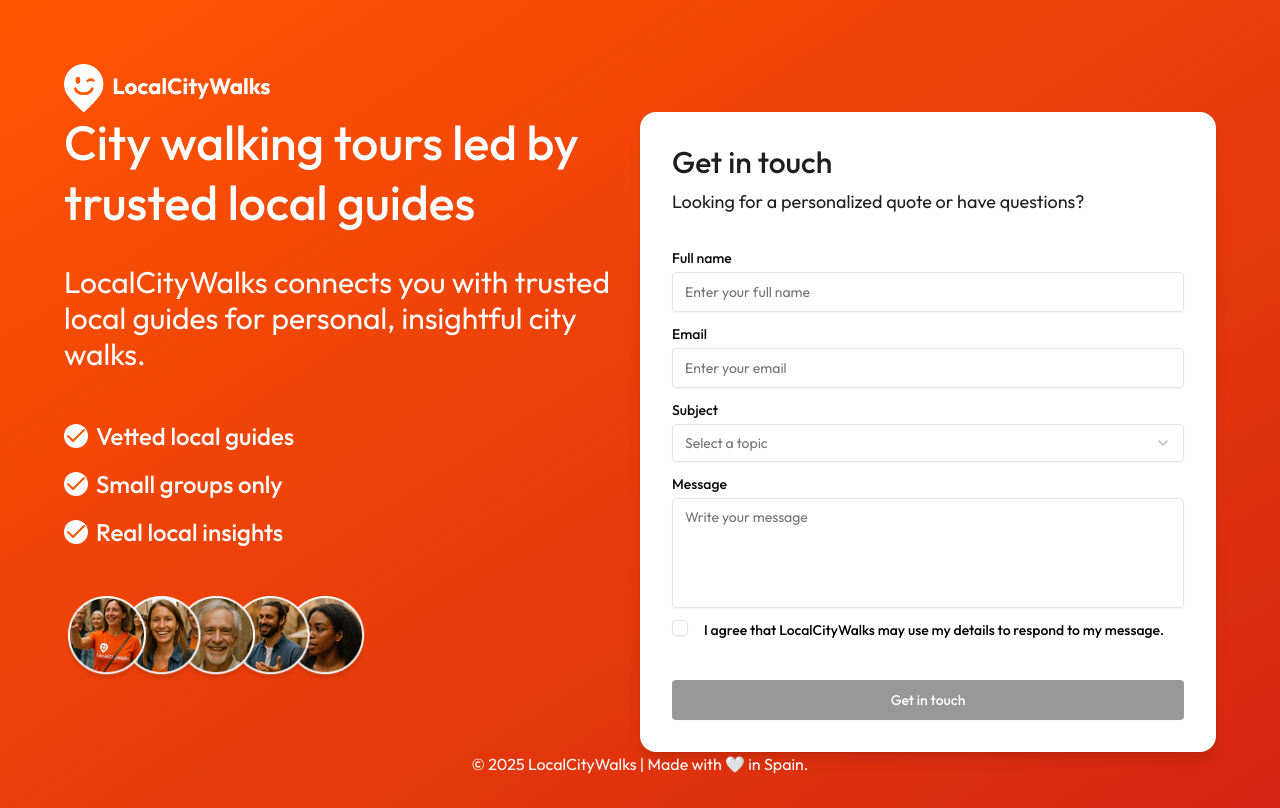
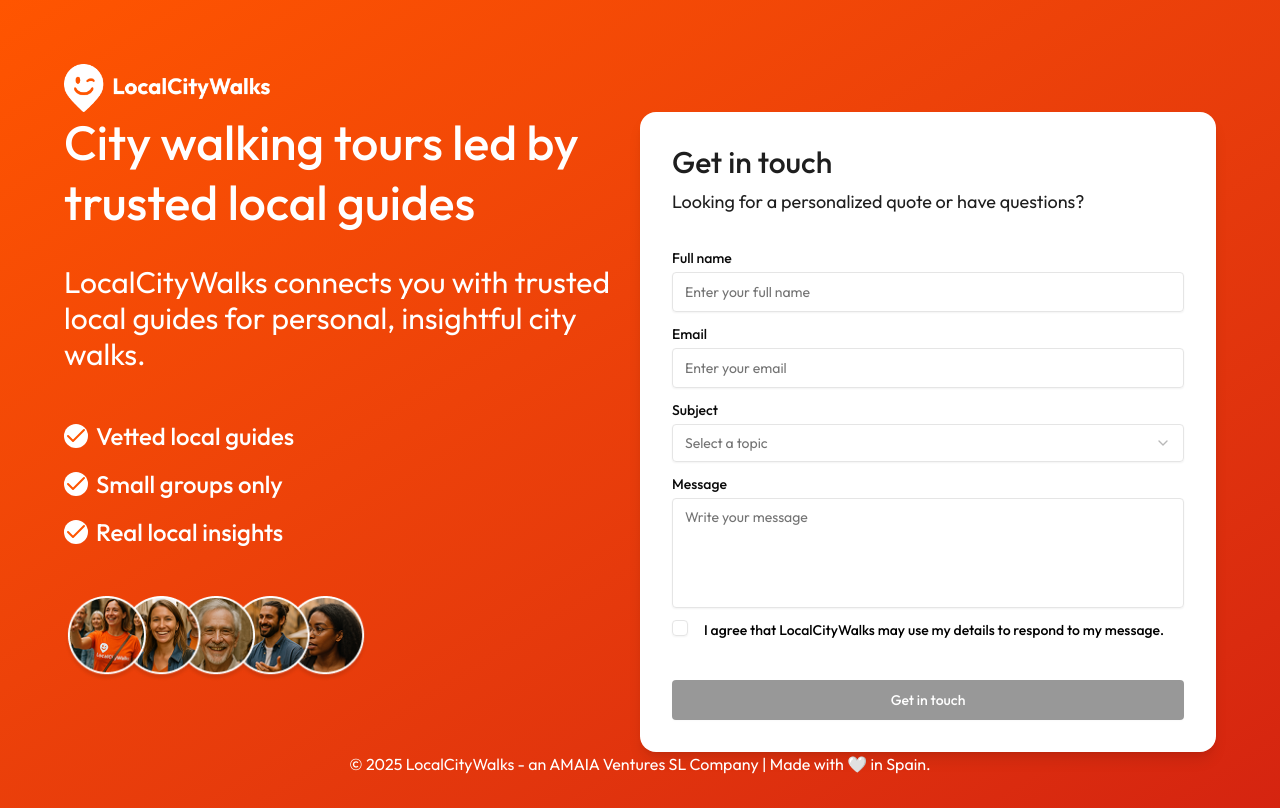
Before and after one commit to TribeWW/localcitywalksnew, a Next.js app: page / in a window 1280 px wide. Built offline with nearby package versions, Linux system fonts and the light colour scheme.

Commit message:
Update footer text to include 'an AMAIA Ventures SL Company' for enhanced branding clarity.

```diff
--- a/app/page.tsx
+++ b/app/page.tsx
@@ -85,7 +85,8 @@ export default function Home() {
             </div>
           </div>
           <div className="text-center py-12 sm:py-0 px-4 sm:px-0 text-white text-base">
-            © 2025 LocalCityWalks | Made with 🤍 in Spain.
+            © 2025 LocalCityWalks - an AMAIA Ventures SL Company | Made with 🤍
+            in Spain.
           </div>
         </div>
       </main>
```
